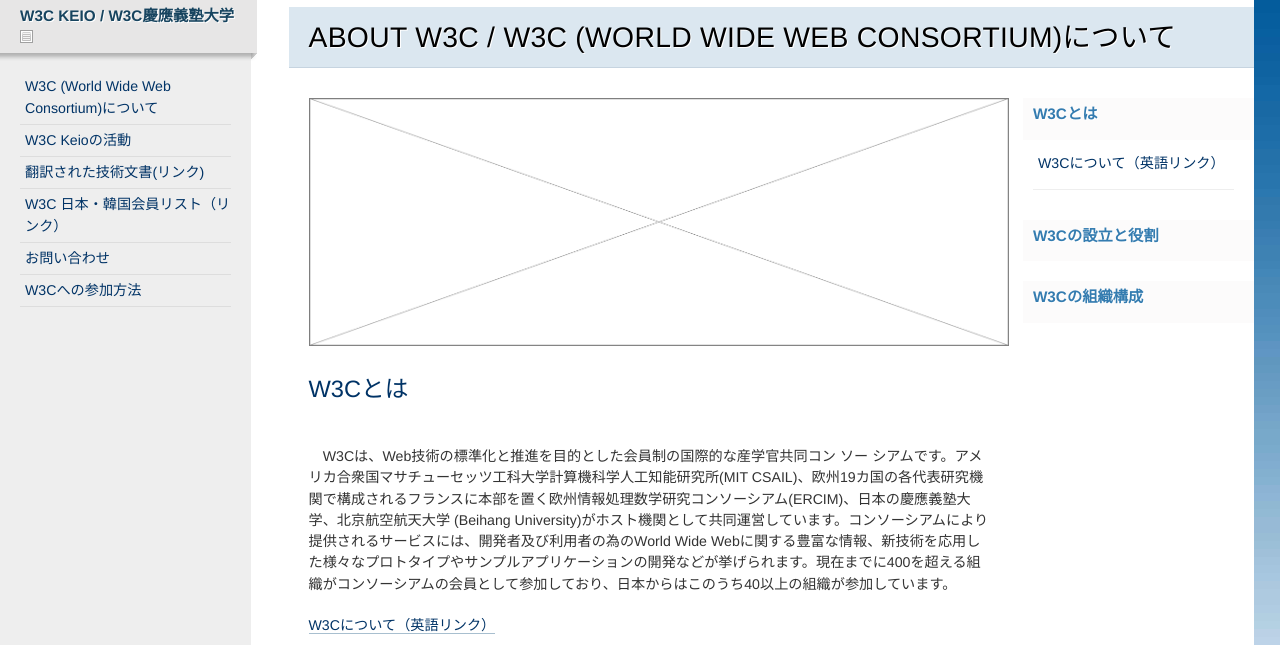
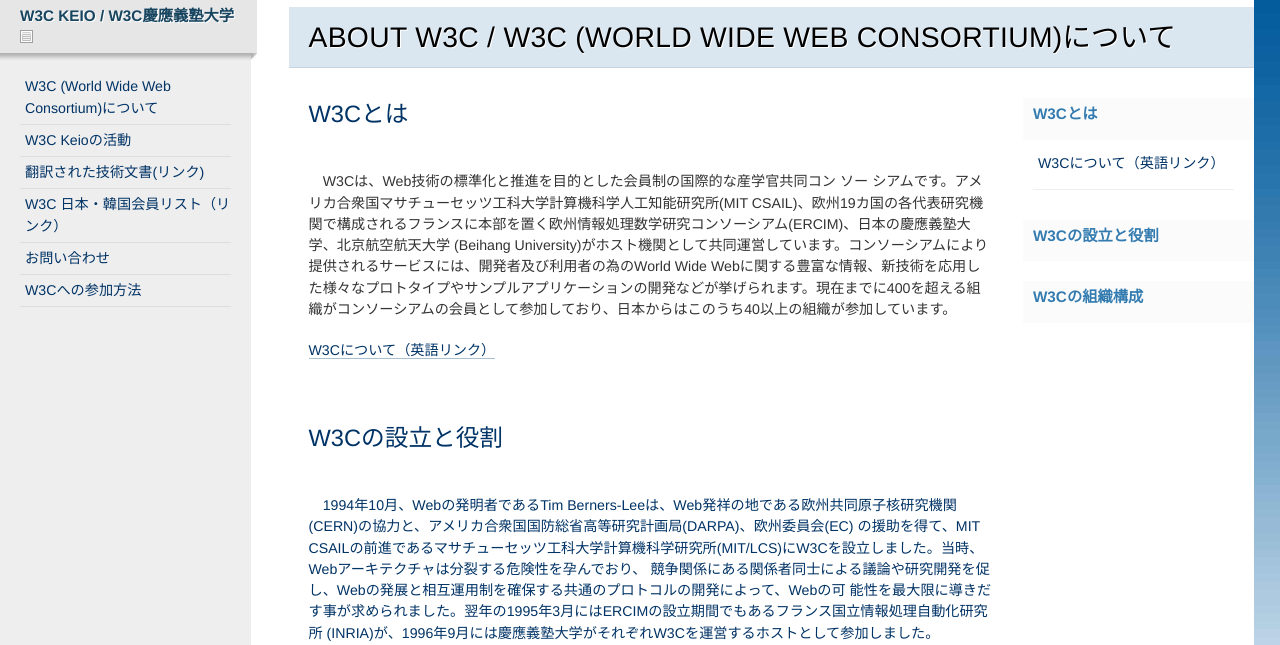
Before and after one commit to w3ckeio/Hosts, a plain HTML site: page about/index.html in a window 1280 px wide. Shown: the part 155-800 px from the top of the page. Drawn offline with Linux system fonts and the light colour scheme; a script that the page names is missing.

Commit message:
fix: delete blank image

```diff
--- a/about/index.html
+++ b/about/index.html
@@ -112,7 +112,6 @@
         <div id="w3c_content_body">
           <div class="line">
             <div class="unit size3on4">
-              <p><img src="../images/img.png" width="700px" alt="img" /></p>
               <h2 id="about">W3Cとは</h2> <br>
               <p>　W3Cは、Web技術の標準化と推進を目的とした会員制の国際的な産学官共同コン ソー シアムです。アメリカ合衆国マサチューセッツ工科大学計算機科学人工知能研究所(MIT CSAIL)、欧州19カ国の各代表研究機関で構成されるフランスに本部を置く欧州情報処理数学研究コンソーシアム(ERCIM)、日本の慶應義塾大学、北京航空航天大学 (Beihang University)がホスト機関として共同運営しています。コンソーシアムにより提供されるサービスには、開発者及び利用者の為のWorld Wide Webに関する豊富な情報、新技術を応用した様々なプロトタイプやサンプルアプリケーションの開発などが挙げられます。現在までに400を超える組織がコンソーシアムの会員として参加しており、日本からはこのうち40以上の組織が参加しています。</p>
               <p><a href="#">W3Cについて（英語リンク）<a></p>
```
